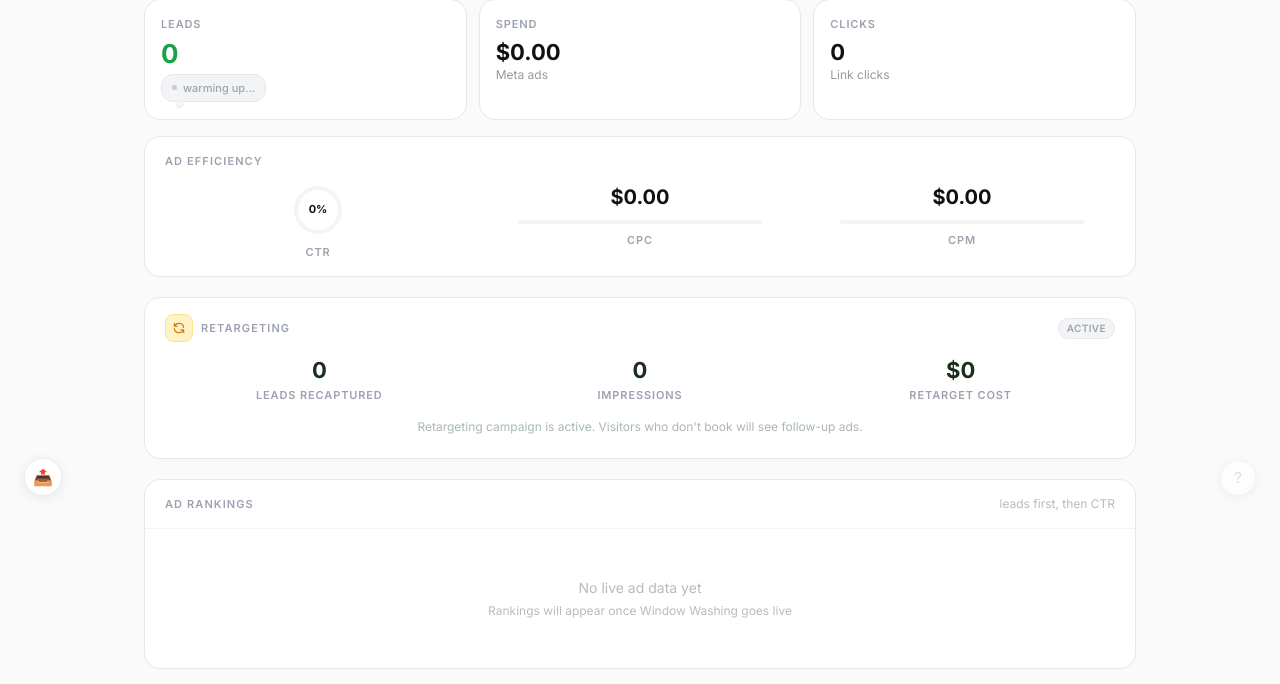
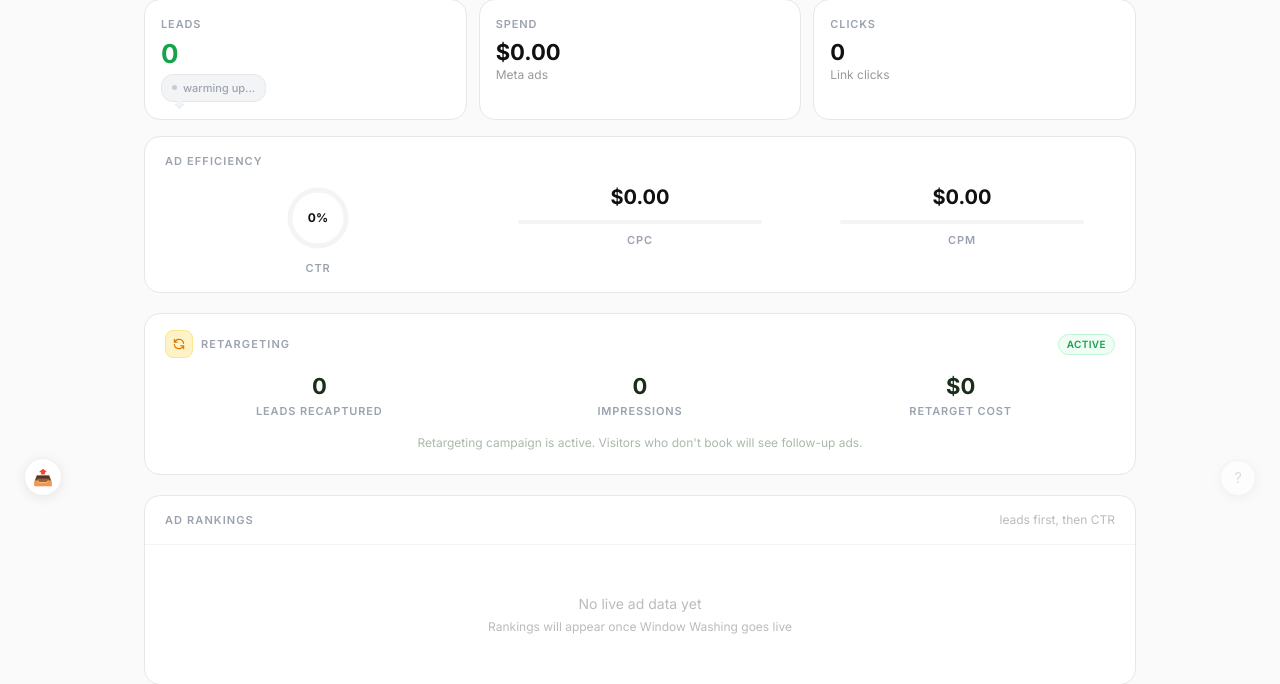
Before and after one commit to lumenmarketingsolutions/berry_clean, a Flask app: template templates/index.html in a window 1280 px wide. Shown: the part 280-964 px from the top of the page. Run offline with Flask 3, Linux system fonts and the light colour scheme; the template is opened without the code that fills it, so the values that code supplies are empty; some libraries are stand-ins or nearby versions.

Commit message:
Retargeting Active badge green, enlarge CTR gauge circle
Co-Authored-By: Claude Opus 4.6 <noreply@anthropic.com>

```diff
--- a/templates/index.html
+++ b/templates/index.html
@@ -513,12 +513,12 @@
       <div class="grid grid-cols-3 gap-4">
         <!-- CTR gauge -->
         <div style="text-align:center;">
-          <div style="position:relative;width:56px;height:56px;margin:0 auto 6px;">
-            <svg viewBox="0 0 56 56" style="transform:rotate(-90deg);">
-              <circle cx="28" cy="28" r="22" fill="none" stroke="#f3f4f6" stroke-width="4"/>
-              <circle id="ctr-gauge-arc" cx="28" cy="28" r="22" fill="none" stroke="#e5e7eb" stroke-width="4" stroke-dasharray="138.23" stroke-dashoffset="138.23" stroke-linecap="round" style="transition:stroke-dashoffset .8s ease,stroke .3s;"/>
+          <div style="position:relative;width:72px;height:72px;margin:0 auto 6px;">
+            <svg viewBox="0 0 72 72" style="transform:rotate(-90deg);">
+              <circle cx="36" cy="36" r="28" fill="none" stroke="#f3f4f6" stroke-width="5"/>
+              <circle id="ctr-gauge-arc" cx="36" cy="36" r="28" fill="none" stroke="#e5e7eb" stroke-width="5" stroke-dasharray="175.93" stroke-dashoffset="175.93" stroke-linecap="round" style="transition:stroke-dashoffset .8s ease,stroke .3s;"/>
             </svg>
-            <span id="ctr-gauge-val" style="position:absolute;inset:0;display:flex;align-items:center;justify-content:center;font-size:11px;font-weight:700;color:#111;">0%</span>
+            <span id="ctr-gauge-val" style="position:absolute;inset:0;display:flex;align-items:center;justify-content:center;font-size:12px;font-weight:700;color:#111;">0%</span>
           </div>
           <p class="metric-label">CTR</p>
         </div>
@@ -619,9 +619,9 @@
       emptyMsg.style.display = 'none';
     } else {
       status.textContent = 'Active';
-      status.style.background = '#f3f4f6';
-      status.style.color = '#9ca3af';
-      status.style.border = '1px solid #e5e7eb';
+      status.style.background = '#f0fdf4';
+      status.style.color = 'var(--green)';
+      status.style.border = '1px solid var(--green-border)';
     }
   })();
   </script>
@@ -1032,7 +1032,7 @@ function updateKPIs(from,to){
   const ctrGaugeArc = document.getElementById('ctr-gauge-arc');
   const ctrGaugeVal = document.getElementById('ctr-gauge-val');
   if (ctrGaugeArc) {
-    const ctrCircum = 138.23;
+    const ctrCircum = 175.93;
     const ctrCapped = Math.min(avgCtr / 8, 1); // 8% = full ring
     ctrGaugeArc.style.strokeDashoffset = ctrCircum * (1 - ctrCapped);
     ctrGaugeArc.style.stroke = avgCtr >= 3 ? 'var(--green)' : avgCtr >= 1.5 ? '#111' : avgCtr > 0 ? '#eab308' : '#e5e7eb';
```
